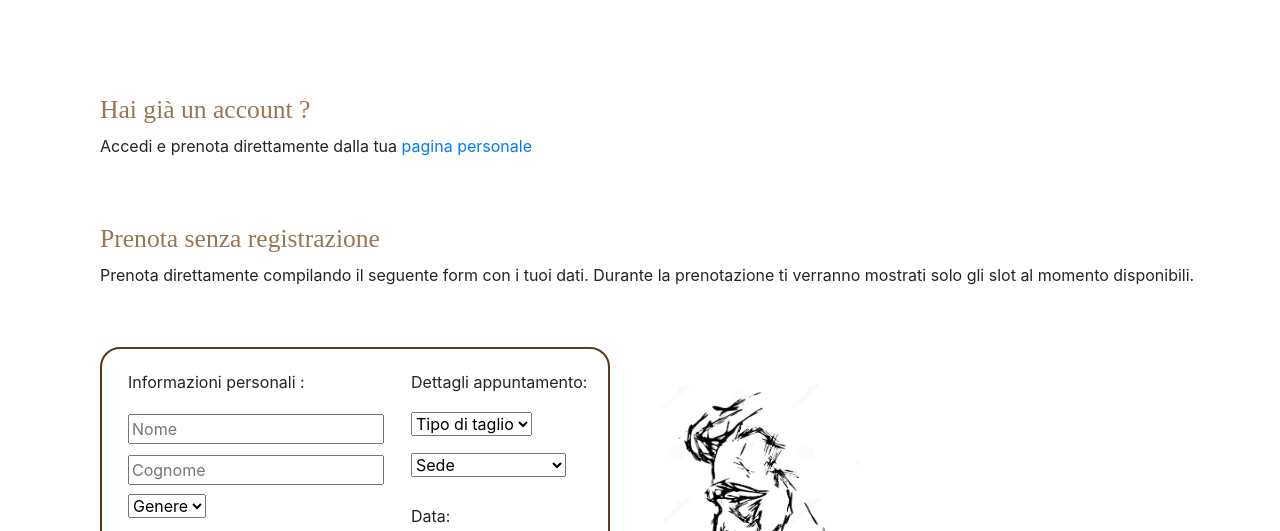
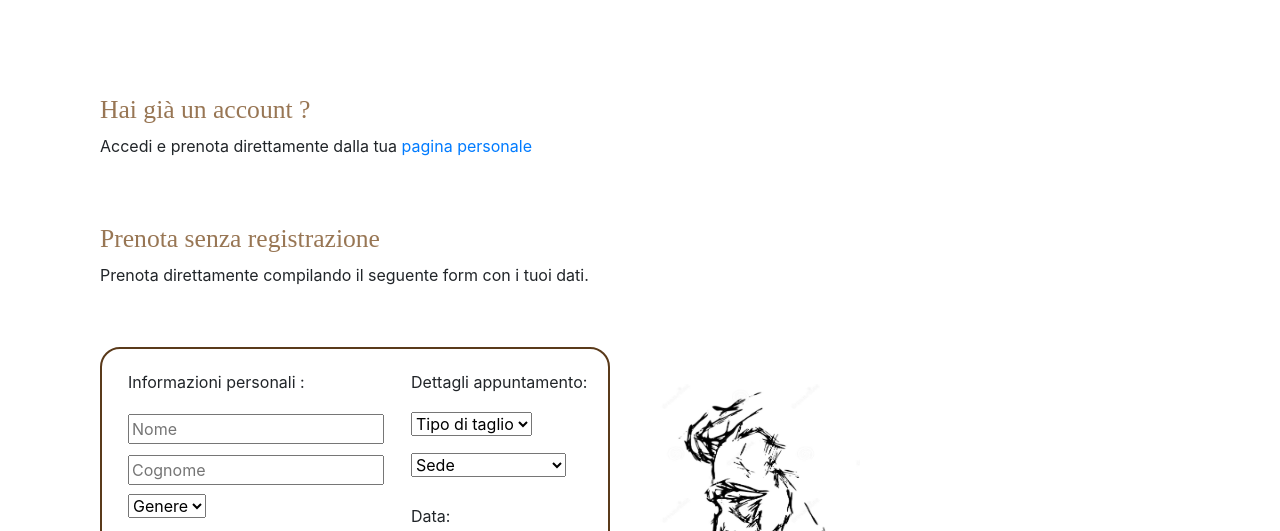
Before and after one commit to andreademurtas/BarberShop, a website: page static/templates/prenota.html in a window 1280 px wide. Shown: the part 206-737 px from the top of the page. Drawn offline with nearby package versions, Linux system fonts and the light colour scheme; files that its build step writes are made by us from their sources.

Commit message:
Update prenota.html

```diff
--- a/static/templates/prenota.html
+++ b/static/templates/prenota.html
@@ -79,14 +79,15 @@
     <div class="content text-center">
         <h1 class="h1" style="background-color: #987654; color: white; font-size:6vw; font-family: 'Times New Roman', Times, serif; padding-bottom: 5px; border-radius: 100px;">Barber Shop</h1>
     </div>
+
     <div class="d-flex flex-row justify-content-start">
         <div class="d-flex flex-column">
             <h2 class="h2" style="color: #987654 ; font-size:2vw ; font-family: 'Times New Roman', Times, serif; margin-left: 100px; margin-top: 100px;">Hai già un account ?</h2>
             <p style="margin-left: 100px;"> Accedi e prenota direttamente dalla tua <a href="login">pagina personale</a></p>
             <h2 class="h2" style="color:#987654;font-size:2vw ; font-family: 'Times New Roman', Times, serif; margin-left: 100px; margin-top: 50px;">Prenota senza registrazione</h2>
-            <p style="margin-left: 100px;margin-bottom: 30px;">Prenota direttamente compilando il seguente form con i tuoi dati. Durante la
-                prenotazione ti verranno mostrati solo gli slot al momento disponibili.
+            <p style="margin-left: 100px;margin-bottom: 30px;">Prenota direttamente compilando il seguente form con i tuoi dati.
             </p>
+
             <div class="d-flex flex-row justify-content-start" style="margin-top: 30px">
                 <div class="d-flex flex-column" style="margin-left: 100px; border: 2px solid #5a3a1a; padding-left: 25px;padding-bottom: 25px; border-radius: 20px; padding-right:20px ;">
 
@@ -219,6 +220,7 @@
             </div>
         </div>
     </div>
+
     <div class="d-flex  flex-wrap justify-content-center" style="margin-top: 100px; background-color: #987654; border-top-left-radius: 25px; border-top-right-radius: 25px; color: white;">
         <div>
                 <p style="padding-top: 10px; color: white; font-size: 15px; text-align:center">Barber Shop</p>
```
